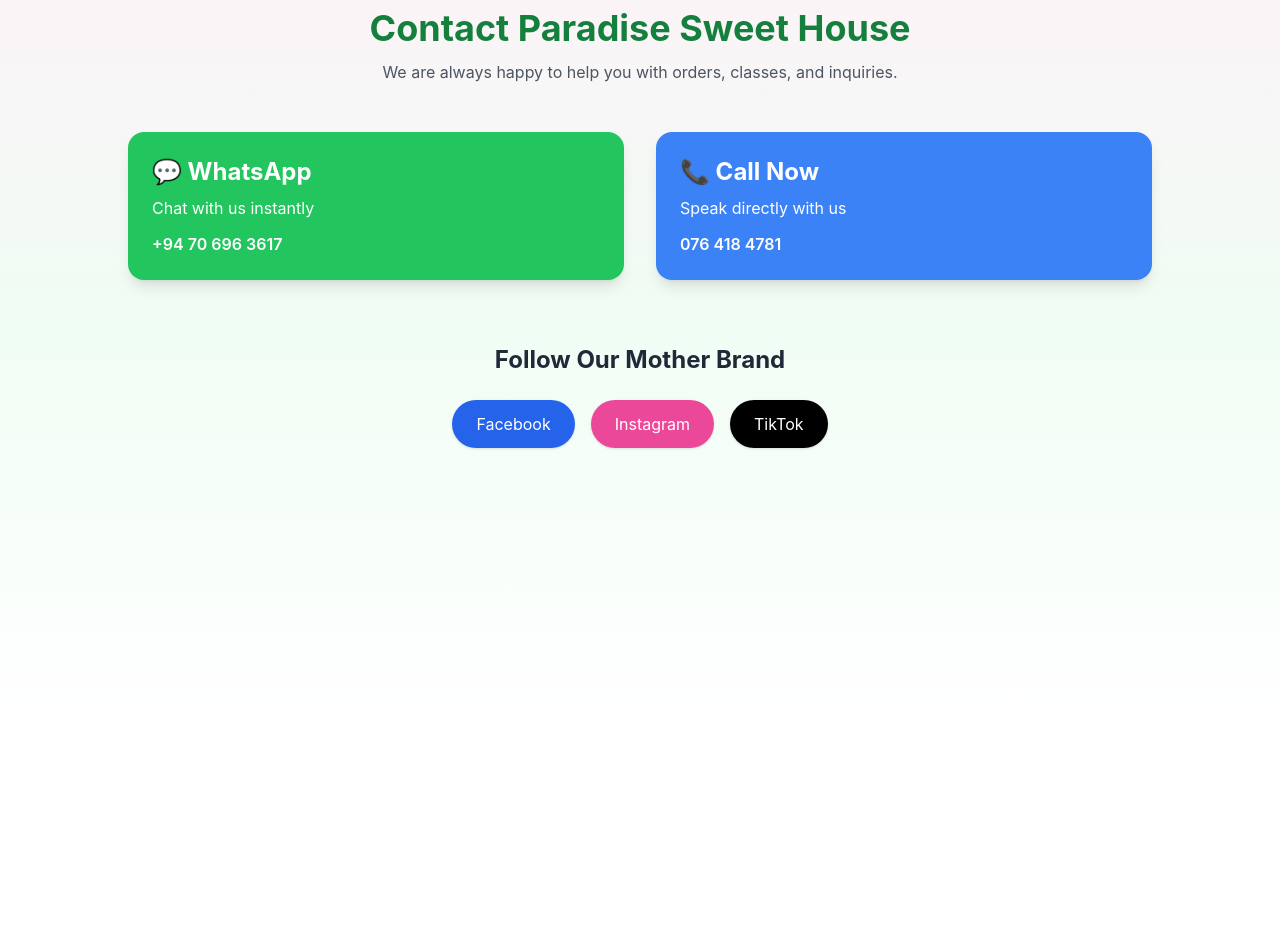
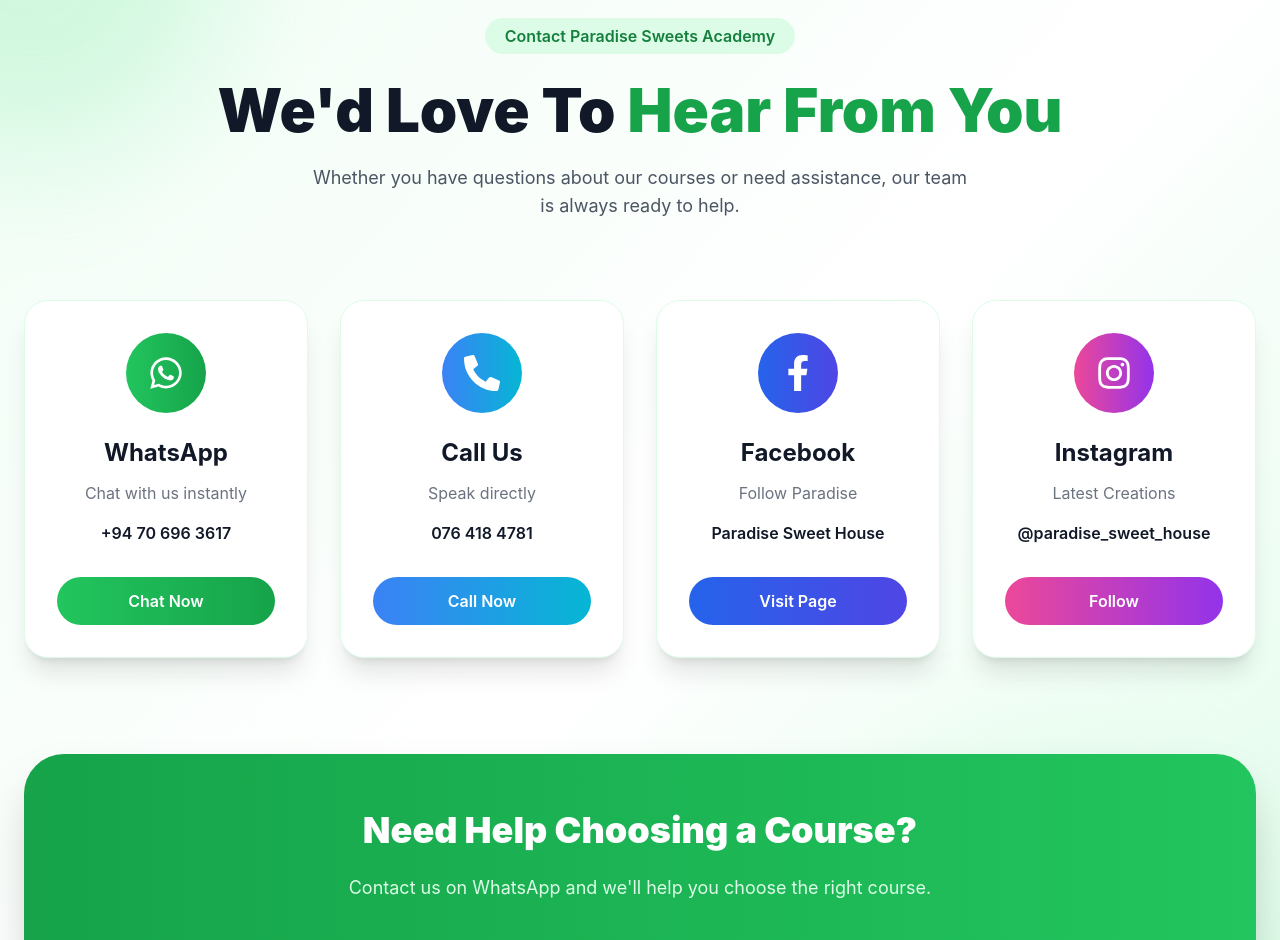
Before and after one commit to paradisesweethouseinfo/paradise-sweets-course-website-, a React (Vite) app: page /contact in a window 1280 px wide. Shown: the part 160-1100 px from the top of the page. Before the commit the page ends 888 px from the top, so only its background shows below. Built offline with nearby package versions, Linux system fonts and the light colour scheme.

Commit message:
Update website

```diff
--- a/package.json
+++ b/package.json
@@ -13,6 +13,7 @@
     "lucide-react": "^0.469.0",
     "react": "^18.3.1",
     "react-dom": "^18.3.1",
+    "react-icons": "^5.7.0",
     "react-router-dom": "^7.18.1"
   },
   "devDependencies": {
--- a/src/pages/Contact.jsx
+++ b/src/pages/Contact.jsx
@@ -1,79 +1,204 @@
 import { motion } from "framer-motion";
+import {
+  FaWhatsapp,
+  FaPhoneAlt,
+  FaFacebookF,
+  FaInstagram,
+  FaTiktok
+} from "react-icons/fa";
 
 export default function Contact() {
+  const cards = [
+    {
+      icon: <FaWhatsapp />,
+      title: "WhatsApp",
+      subtitle: "Chat with us instantly",
+      value: "+94 70 696 3617",
+      color: "from-green-500 to-green-600",
+      link: "https://wa.me/94706963617",
+      button: "Chat Now"
+    },
+    {
+      icon: <FaPhoneAlt />,
+      title: "Call Us",
+      subtitle: "Speak directly",
+      value: "076 418 4781",
+      color: "from-blue-500 to-cyan-500",
+      link: "tel:0764184781",
+      button: "Call Now"
+    },
+    {
+      icon: <FaFacebookF />,
+      title: "Facebook",
+      subtitle: "Follow Paradise",
+      value: "Paradise Sweet House",
+      color: "from-blue-600 to-indigo-600",
+      link: "https://web.facebook.com/ParadiseSweetHouse/",
+      button: "Visit Page"
+    },
+    {
+      icon: <FaInstagram />,
+      title: "Instagram",
+      subtitle: "Latest Creations",
+      value: "@paradise_sweet_house",
+      color: "from-pink-500 to-purple-600",
+      link: "https://www.instagram.com/paradise_sweet_house/",
+      button: "Follow"
+    }
+  ];
+
   return (
-    <section className="min-h-screen bg-gradient-to-b from-pink-50 via-green-50 to-white py-20 px-6">
+    <section className="relative overflow-hidden bg-gradient-to-br from-green-50 via-white to-green-100 py-24">
 
-      <div className="max-w-5xl mx-auto text-center mb-12">
-        <h1 className="text-4xl font-bold text-green-700">
-          Contact Paradise Sweet House
+      {/* Background Glow */}
+
+      <div className="absolute -top-40 -left-40 w-96 h-96 bg-green-300 blur-3xl rounded-full opacity-20 animate-pulse"></div>
+
+      <div className="absolute bottom-0 right-0 w-[500px] h-[500px] bg-green-200 blur-3xl rounded-full opacity-20 animate-pulse"></div>
+
+      <div className="max-w-7xl mx-auto px-6 relative z-10">
+
+        {/* Header */}
+
+        <motion.div
+          initial={{opacity:0,y:40}}
+          whileInView={{opacity:1,y:0}}
+          viewport={{once:true}}
+          transition={{duration:.8}}
+          className="text-center mb-20"
+        >
+
+          <span className="bg-green-100 text-green-700 px-5 py-2 rounded-full font-semibold">
+            Contact Paradise Sweets Academy
+          </span>
+
+          <h1 className="text-5xl md:text-6xl font-black mt-8 text-gray-900">
+            We'd Love To
+            <span className="text-green-600"> Hear From You</span>
           </h1>
-        <p className="text-gray-600 mt-3">
-          We are always happy to help you with orders, classes, and inquiries.
+
+          <p className="text-gray-600 text-lg max-w-2xl mx-auto mt-6">
+            Whether you have questions about our courses or need assistance,
+            our team is always ready to help.
           </p>
-      </div>
+
+        </motion.div>
 
         {/* Contact Cards */}
-      <div className="grid md:grid-cols-2 gap-8 max-w-5xl mx-auto">
 
-        {/* WhatsApp */}
+        <div className="grid md:grid-cols-2 lg:grid-cols-4 gap-8">
+
+          {cards.map((card,index)=>(
+
             <motion.a
-          whileHover={{ scale: 1.05 }}
-          href="https://wa.me/94706963617"
+              key={index}
+              href={card.link}
               target="_blank"
-          className="bg-green-500 text-white p-6 rounded-2xl shadow-lg"
+              rel="noreferrer"
+              initial={{opacity:0,y:60}}
+              whileInView={{opacity:1,y:0}}
+              viewport={{once:true}}
+              transition={{delay:index*0.15}}
+              whileHover={{
+                y:-10,
+                scale:1.03
+              }}
+              className="bg-white rounded-3xl p-8 shadow-xl hover:shadow-2xl transition border border-green-100"
             >
-          <h2 className="text-2xl font-bold">💬 WhatsApp</h2>
-          <p className="mt-2">Chat with us instantly</p>
-          <p className="mt-3 font-semibold">+94 70 696 3617</p>
-        </motion.a>
 
-        {/* Call */}
-        <motion.a
-          whileHover={{ scale: 1.05 }}
-          href="tel:0764184781"
-          className="bg-blue-500 text-white p-6 rounded-2xl shadow-lg"
-        >
-          <h2 className="text-2xl font-bold">📞 Call Now</h2>
-          <p className="mt-2">Speak directly with us</p>
-          <p className="mt-3 font-semibold">076 418 4781</p>
-        </motion.a>
+              <div className={`w-20 h-20 rounded-full bg-gradient-to-r ${card.color} flex items-center justify-center text-white text-4xl mx-auto`}>
+
+                {card.icon}
 
               </div>
 
-      {/* Social Media */}
-      <div className="max-w-5xl mx-auto mt-16 text-center">
-        <h2 className="text-2xl font-bold text-gray-800 mb-6">
-          Follow Our Mother Brand
+              <h2 className="text-2xl font-bold text-center mt-6">
+                {card.title}
               </h2>
 
-        <div className="flex flex-wrap justify-center gap-4">
+              <p className="text-gray-500 text-center mt-3">
+                {card.subtitle}
+              </p>
+
+              <p className="font-semibold text-center mt-4">
+                {card.value}
+              </p>
+
+              <div
+                className={`mt-8 text-center rounded-full py-3 text-white font-semibold bg-gradient-to-r ${card.color}`}
+              >
+                {card.button}
+              </div>
+
+            </motion.a>
+
+          ))}
+
+        </div>
+
+        {/* Support Banner */}
+
+        <motion.div
+          initial={{opacity:0,y:50}}
+          whileInView={{opacity:1,y:0}}
+          viewport={{once:true}}
+          transition={{duration:.8}}
+          className="mt-24 rounded-[40px] bg-gradient-to-r from-green-600 to-green-500 text-white p-14 text-center shadow-2xl"
+        >
+
+          <h2 className="text-4xl font-black">
+            Need Help Choosing a Course?
+          </h2>
+
+          <p className="mt-6 text-lg text-green-100">
+            Contact us on WhatsApp and we'll help you choose the right course.
+          </p>
+
+          <a
+            href="https://wa.me/94706963617"
+            target="_blank"
+            rel="noreferrer"
+            className="inline-flex items-center gap-3 mt-10 bg-white text-green-600 px-8 py-4 rounded-full font-bold hover:scale-105 transition"
+          >
+            <FaWhatsapp className="text-2xl"/>
+            Chat on WhatsApp
+          </a>
+
+        </motion.div>
+
+        {/* Social Media */}
+
+        <div className="flex justify-center gap-6 mt-20 text-4xl">
 
           <a
             href="https://web.facebook.com/ParadiseSweetHouse/"
             target="_blank"
-            className="bg-blue-600 text-white px-6 py-3 rounded-full shadow"
+            rel="noreferrer"
+            className="text-blue-600 hover:scale-125 transition"
           >
-            Facebook
+            <FaFacebookF/>
           </a>
 
           <a
             href="https://www.instagram.com/paradise_sweet_house/"
             target="_blank"
-            className="bg-pink-500 text-white px-6 py-3 rounded-full shadow"
+            rel="noreferrer"
+            className="text-pink-500 hover:scale-125 transition"
           >
-            Instagram
+            <FaInstagram/>
           </a>
 
           <a
             href="https://www.tiktok.com/@paradise_sweet_house"
             target="_blank"
-            className="bg-black text-white px-6 py-3 rounded-full shadow"
+            rel="noreferrer"
+            className="text-black hover:scale-125 transition"
           >
-            TikTok
+            <FaTiktok/>
           </a>
 
         </div>
+
       </div>
 
     </section>
--- a/src/pages/Home.jsx
+++ b/src/pages/Home.jsx
@@ -1,3 +1,4 @@
+import { FaWhatsapp } from "react-icons/fa";
 import Hero from "../components/Hero";
 import Courses from "../components/Courses";
 import WhyChoose from "../components/WhyChoose";
@@ -17,17 +18,12 @@
 <Courses />
 
 <a
-
-href="https://wa.me/94706963617"
-
-target="_blank"
-
-className="fixed bottom-6 right-6 w-16 h-16 rounded-full bg-green-500 flex items-center justify-center text-white text-3xl shadow-xl hover:scale-110 transition"
-
+  href="https://wa.me/94706963617"
+  target="_blank"
+  rel="noopener noreferrer"
+  className="fixed bottom-6 right-6 z-50 w-16 h-16 rounded-full bg-green-500 flex items-center justify-center text-white text-4xl shadow-2xl hover:bg-green-600 hover:scale-110 transition-all duration-300"
 >
-
-💬
-
+  <FaWhatsapp />
 </a>
 
 </>
```
Also changed, not shown: 1 other file (tests, documents, lock files or other folders). Lines whose indentation alone changed are shown as unchanged.
